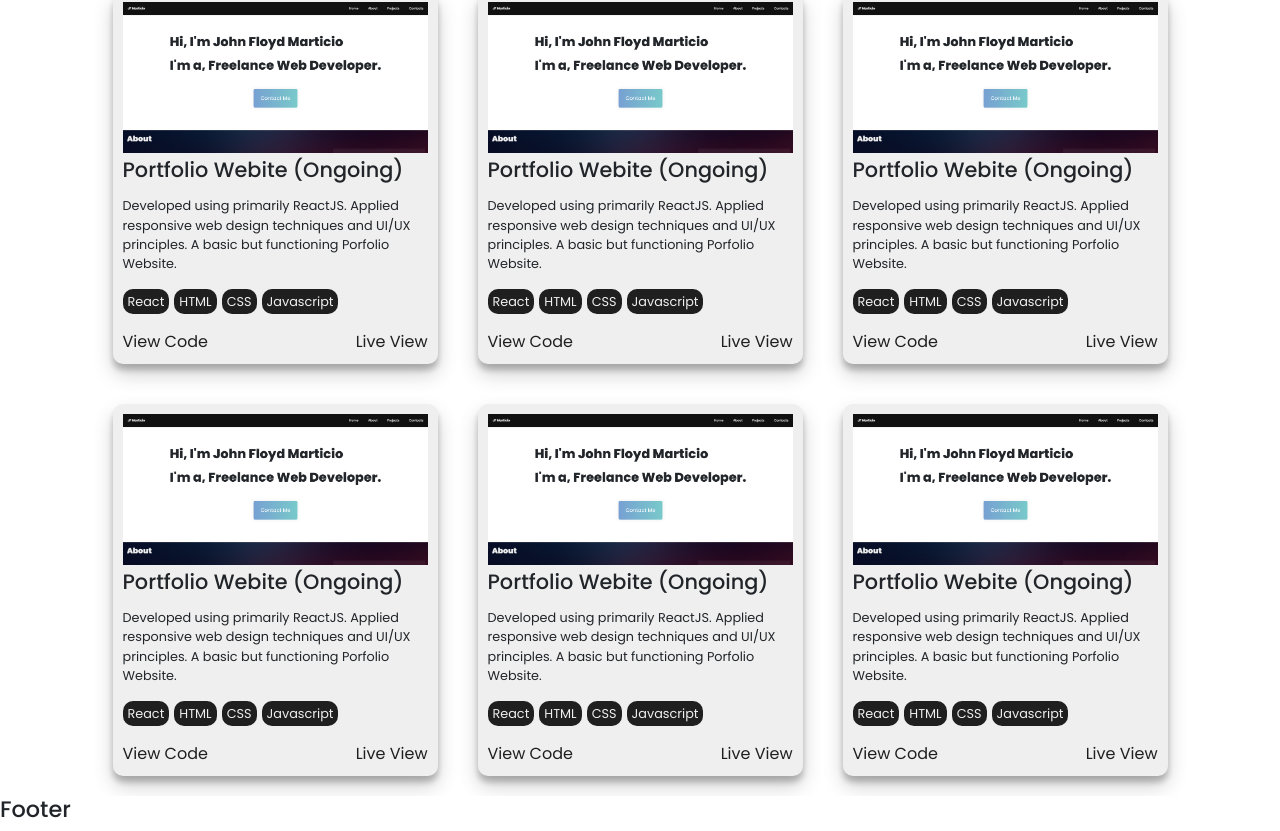
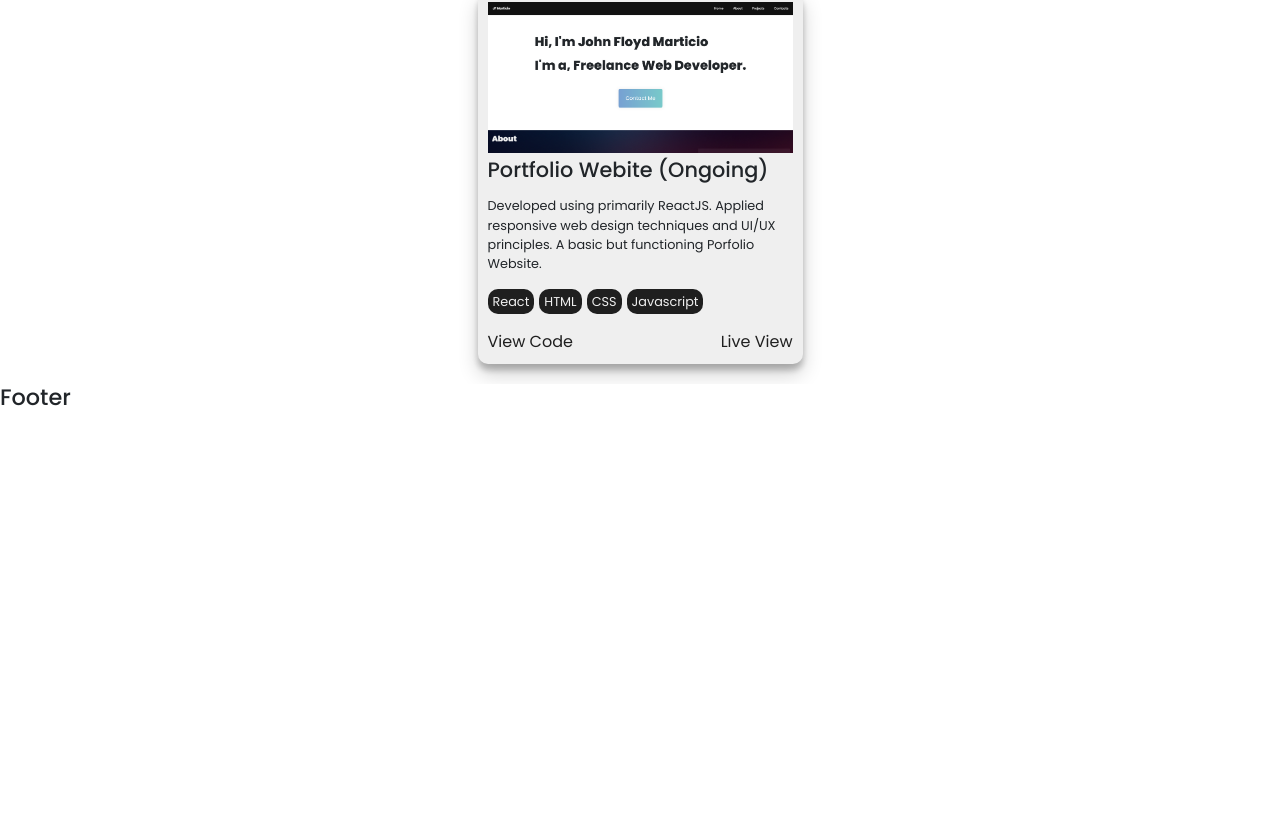
Before and after one commit to Blitzz21/Portfolio-Website-Blitz, a React (Vite) app: page / in a window 1280 px wide. Shown: the part 2917-3748 px from the top of the page. After the commit the page ends 3336 px from the top, so only its background shows below. Built offline with nearby package versions, Linux system fonts and the light colour scheme.

Commit message:
added links

```diff
--- a/src/components/Projects/Projects.jsx
+++ b/src/components/Projects/Projects.jsx
@@ -26,77 +26,7 @@ const Projects = () => {
               <p>React</p><p>HTML</p><p>CSS</p><p>Javascript</p>
             </div>
             <div className='Projects-card-link'>
-              <a href="#" target='_blank'>View Code</a><a href="#" target='_blank'>Live View</a>
-            </div>
-          </div>
-        </div>
-
-        <div data-aos="zoom-in" className="Projects-card">
-          <img src={Portfolio} alt="Portfolio" />
-          <div className="Projects-card-content">
-            <h3>Portfolio Webite (Ongoing)</h3>
-            <p>Developed using primarily ReactJS. Applied responsive web design techniques and UI/UX principles. A basic but functioning Porfolio Website.</p>
-            <div className="Projects-card-techstack">
-              <p>React</p><p>HTML</p><p>CSS</p><p>Javascript</p>
-            </div>
-            <div className='Projects-card-link'>
-              <a href="#" target='_blank'>View Code</a><a href="#" target='_blank'>Live View</a>
-            </div>
-          </div>
-        </div>
-
-        <div data-aos="zoom-in" className="Projects-card">
-          <img src={Portfolio} alt="Portfolio" />
-          <div className="Projects-card-content">
-            <h3>Portfolio Webite (Ongoing)</h3>
-            <p>Developed using primarily ReactJS. Applied responsive web design techniques and UI/UX principles. A basic but functioning Porfolio Website.</p>
-            <div className="Projects-card-techstack">
-              <p>React</p><p>HTML</p><p>CSS</p><p>Javascript</p>
-            </div>
-            <div className='Projects-card-link'>
-              <a href="#" target='_blank'>View Code</a><a href="#" target='_blank'>Live View</a>
-            </div>
-          </div>
-        </div>
-
-        <div data-aos="zoom-in" className="Projects-card">
-          <img src={Portfolio} alt="Portfolio" />
-          <div className="Projects-card-content">
-            <h3>Portfolio Webite (Ongoing)</h3>
-            <p>Developed using primarily ReactJS. Applied responsive web design techniques and UI/UX principles. A basic but functioning Porfolio Website.</p>
-            <div className="Projects-card-techstack">
-              <p>React</p><p>HTML</p><p>CSS</p><p>Javascript</p>
-            </div>
-            <div className='Projects-card-link'>
-              <a href="#" target='_blank'>View Code</a><a href="#" target='_blank'>Live View</a>
-            </div>
-          </div>
-        </div>
-
-        <div data-aos="zoom-in" className="Projects-card">
-          <img src={Portfolio} alt="Portfolio" />
-          <div className="Projects-card-content">
-            <h3>Portfolio Webite (Ongoing)</h3>
-            <p>Developed using primarily ReactJS. Applied responsive web design techniques and UI/UX principles. A basic but functioning Porfolio Website.</p>
-            <div className="Projects-card-techstack">
-              <p>React</p><p>HTML</p><p>CSS</p><p>Javascript</p>
-            </div>
-            <div className='Projects-card-link'>
-              <a href="#" target='_blank'>View Code</a><a href="#" target='_blank'>Live View</a>
-            </div>
-          </div>
-        </div>
-
-        <div data-aos="zoom-in" className="Projects-card">
-          <img src={Portfolio} alt="Portfolio" />
-          <div className="Projects-card-content">
-            <h3>Portfolio Webite (Ongoing)</h3>
-            <p>Developed using primarily ReactJS. Applied responsive web design techniques and UI/UX principles. A basic but functioning Porfolio Website.</p>
-            <div className="Projects-card-techstack">
-              <p>React</p><p>HTML</p><p>CSS</p><p>Javascript</p>
-            </div>
-            <div className='Projects-card-link'>
-              <a href="#" target='_blank'>View Code</a><a href="#" target='_blank'>Live View</a>
+              <a href="https://github.com/Blitzz21/Portfolio-Website-Blitz" target='_blank'>View Code</a><a href="https://portfolio-website-blitz.vercel.app/" target='_blank'>Live View</a>
             </div>
           </div>
         </div>
```
